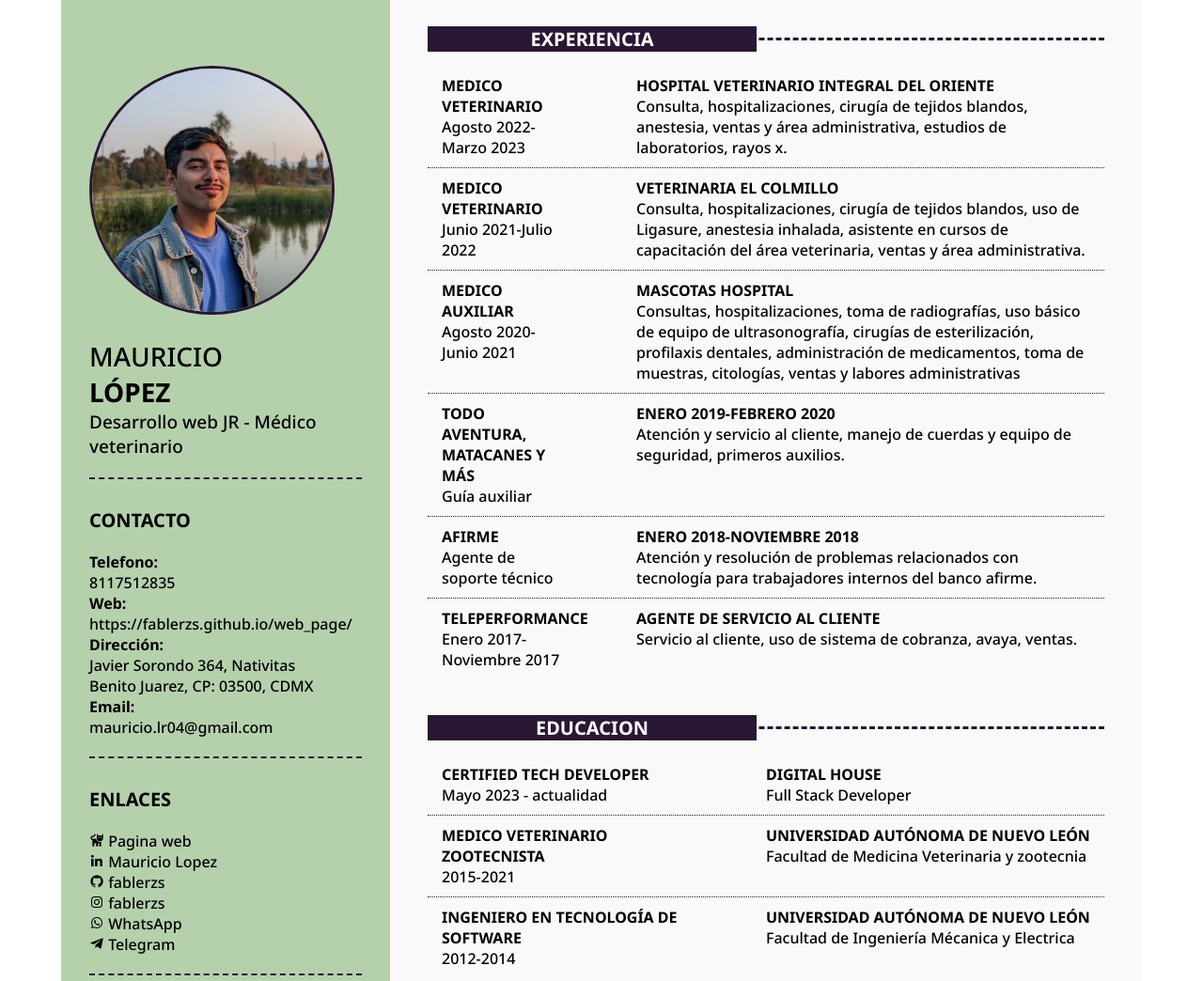
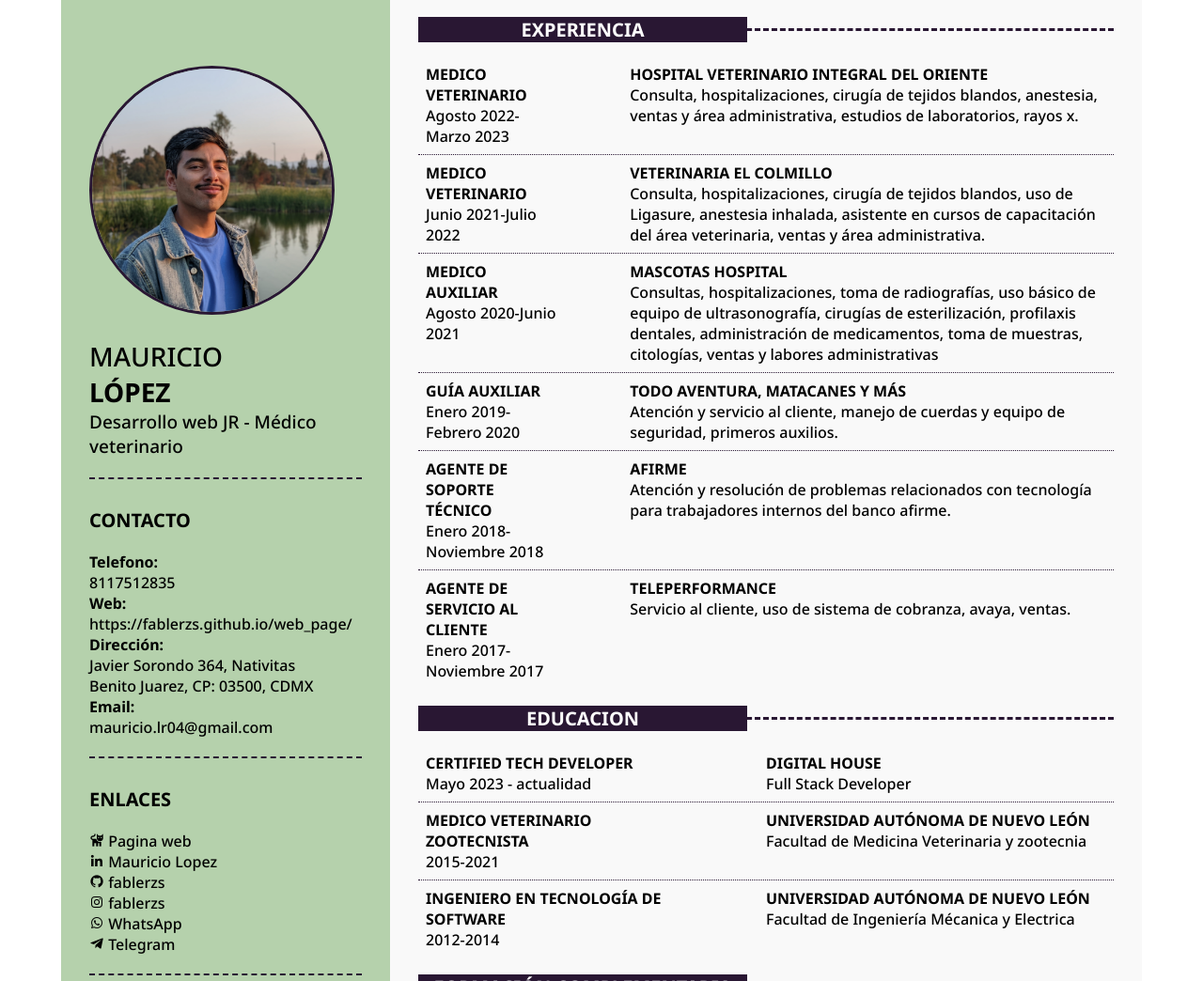
Before and after one commit to fablerzs/Resume, a plain HTML site: page index.html in a window 1280 px wide. Shown: the top 1044 px of the page at 94% size. Drawn offline with nearby package versions, Linux system fonts and the light colour scheme.

Commit message:
actualizando skills

```diff
--- a/estilos/styles.scss
+++ b/estilos/styles.scss
@@ -73,10 +73,10 @@ body {
 
 .main_info {
     max-width: 800px;
-    padding: 40px;
+    padding: 30px;
     display: flex;
     flex-direction: column;
-    gap: 50px;
+    gap: 30px;
     background-color: $primary_color;
     .container {
         border-top: 3px dashed $separator;
@@ -100,7 +100,7 @@ body {
             }
             display: flex;
             justify-content: space-between;
-            padding: 10px 15px;
+            padding: 8px 8px;
             .block {
                 width: 20%;
                 &2 {
--- a/index.html
+++ b/index.html
@@ -67,17 +67,17 @@
                     <div class="block2"><h4>MASCOTAS Hospital</h4><p>Consultas, hospitalizaciones, toma de radiografías, uso básico de equipo de ultrasonografía, cirugías de esterilización, profilaxis dentales, administración de medicamentos, toma de muestras, citologías, ventas y labores administrativas</p></div>
                 </li>
                 <li>
-                    <div class="block"><h4>TODO AVENTURA, MATACANES Y MÁS</h4>Guía auxiliar</div>
-                    <div class="block2"><h4>Enero 2019-Febrero 2020</h4><p>Atención y servicio al cliente, manejo de cuerdas y equipo de seguridad, primeros auxilios.</p></div>
+                    <div class="block"><h4>Guía auxiliar</h4>Enero 2019-Febrero 2020</div>
+                    <div class="block2"><h4>TODO AVENTURA, MATACANES Y MÁS</h4><p>Atención y servicio al cliente, manejo de cuerdas y equipo de seguridad, primeros auxilios.</p></div>
                 </li>
                 <li>
-                    <div class="block"><h4>AFIRME</h4>Agente de soporte técnico</div>
-                    <div class="block2"><h4>Enero 2018-Noviembre 2018</h4><p>Atención y resolución de problemas relacionados con tecnología para trabajadores internos del banco afirme.
+                    <div class="block"><h4>Agente de soporte técnico</h4>Enero 2018-Noviembre 2018</div>
+                    <div class="block2"><h4>AFIRME</h4><p>Atención y resolución de problemas relacionados con tecnología para trabajadores internos del banco afirme.
                     </p></div>
                 </li>
                 <li>
-                    <div class="block"><h4>TELEPERFORMANCE</h4> Enero 2017-Noviembre 2017</div>
-                    <div class="block2"><h4>Agente de servicio al cliente</h4><p>Servicio al cliente, uso de sistema de cobranza, avaya, ventas. </p></div>
+                    <div class="block"><h4>Agente de servicio al cliente</h4> Enero 2017-Noviembre 2017</div>
+                    <div class="block2"><h4>TELEPERFORMANCE</h4><p>Servicio al cliente, uso de sistema de cobranza, avaya, ventas. </p></div>
                 </li>
             </ul>
         </div>
@@ -145,7 +145,7 @@
                     </li>
                     <li>
                         <i class='bx bxl-visual-studio'></i>
-                        <div>VisualStudio Code</div>
+                        <div>VS Code</div>
                         <div class="progress_bar">
                             <div class="fill2"></div>
                         </div>
```
Also changed, not shown: pag/english.html (+1 -1 lines), estilos/styles.css, 1 other file.
